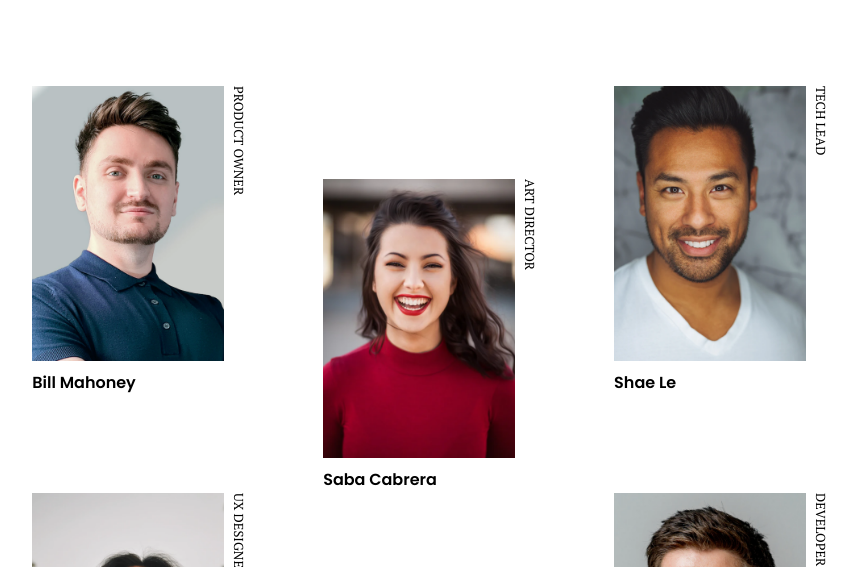
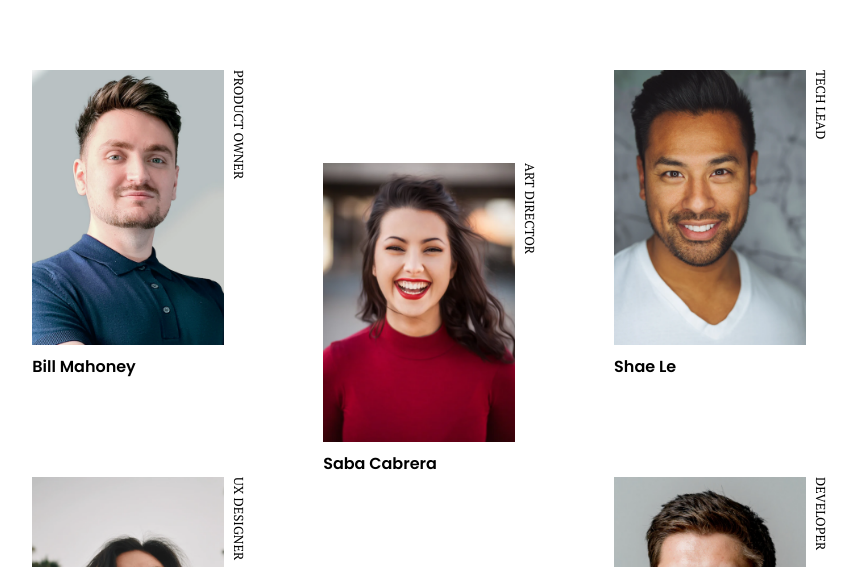
Before and after one commit to vanshitalavange/team-page, a plain HTML site: page index.html in a window 1280 px wide. Shown: the part 217-784 px from the top of the page, without its empty margins (211-1068 px from the left). Drawn offline with Linux system fonts and the light colour scheme.

Commit message:
style: page gap

```diff
--- a/style.css
+++ b/style.css
@@ -22,7 +22,7 @@ h1 {
   display: flex;
   flex-direction: column;
   align-items: center;
-  gap:10vh;
+  gap:8vh;
 }
 
 .page__details {
```
